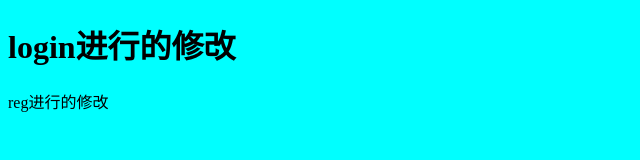
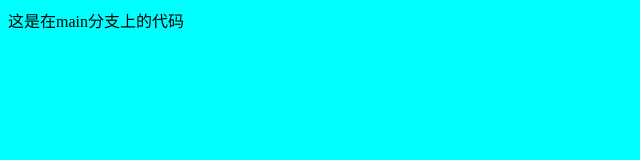
Before and after one commit to updata117/project_1, a plain HTML site: page index.html in a window 1280 px wide. Shown: the whole page, without its empty margins (0-640 px from the left). Drawn offline with Linux system fonts and the light colour scheme.

Commit message:
这是在main分支上修改的代码

```diff
--- a/index.html
+++ b/index.html
@@ -12,10 +12,6 @@
     </style>
   </head>
   <body>
-    <!-- 这是在login分支上面的操作 -->
-    <h1>login进行的修改</h1>
-
-    <!-- 这是在reg分支进行的操作 -->
-    <div>reg进行的修改</div>
+    <div>这是在main分支上的代码</div>
   </body>
 </html>
```
